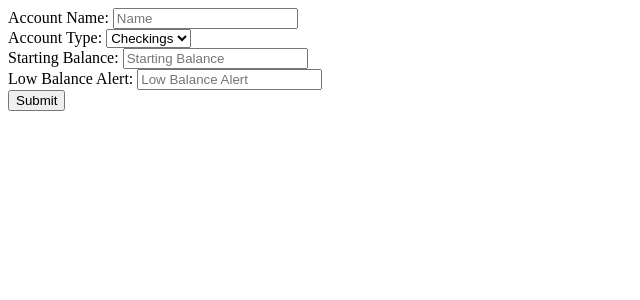
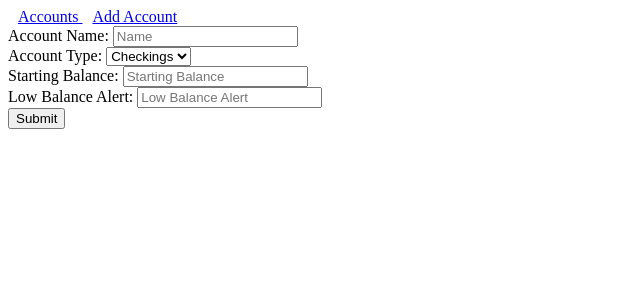
Before and after one commit to torpedo-t/money-manager-frontend, a React (Create React App) app: page /accounts/new in a window 1280 px wide. Shown: the top 300 px of the page, without its empty margins (0-640 px from the left). Built offline with nearby package versions, Linux system fonts and the light colour scheme; no server answers.

Commit message:
navigation component

```diff
--- /dev/null
+++ b/src/components/Navigation.js
@@ -0,0 +1,14 @@
+import React from 'react'
+import {Link} from 'react-router-dom'
+
+const Navigation = (props) => {
+
+    return (
+        <div>
+            <Link to='/accounts' style={{paddingRight: '10px', paddingLeft: '10px'}}>Accounts </Link>
+            <Link to='/accounts/new'>Add Account </Link>
+        </div>
+    )
+}
+
+export default Navigation
--- a/src/containers/AccountsContainer.js
+++ b/src/containers/AccountsContainer.js
@@ -3,8 +3,10 @@ import {connect} from 'react-redux'
 import {Route, Switch} from 'react-router-dom';
 import {fetchAccounts} from '../actions/fetchAccounts'
 import Accounts from '../components/Accounts';
+import Account from '../components/Account'
 import AccountInput from '../components/AccountInput'
-import Account from '../components/Account'
+import Navigation from '../components/Navigation'
+
 
 class AccountsContainer extends React.Component {
 
@@ -15,6 +17,7 @@ class AccountsContainer extends React.Component {
     render() {
         return (
             <div>
+                <Navigation/>
                 <Switch>
                     <Route path='/accounts/new' component={AccountInput} />
                     <Route path='/accounts/:id' render={(routerProps) => <Account {... routerProps} accounts={this.props.accounts} />} />
--- a/src/index.js
+++ b/src/index.js
@@ -22,9 +22,3 @@ ReactDOM.render(
     </BrowserRouter>
   </Provider>,
   document.getElementById('root'));
-
-
-// If you want to start measuring performance in your app, pass a function
-// to log results (for example: reportWebVitals(console.log))
-// or send to an analytics endpoint. Learn more: https://bit.ly/CRA-vitals
-// reportWebVitals();
```
